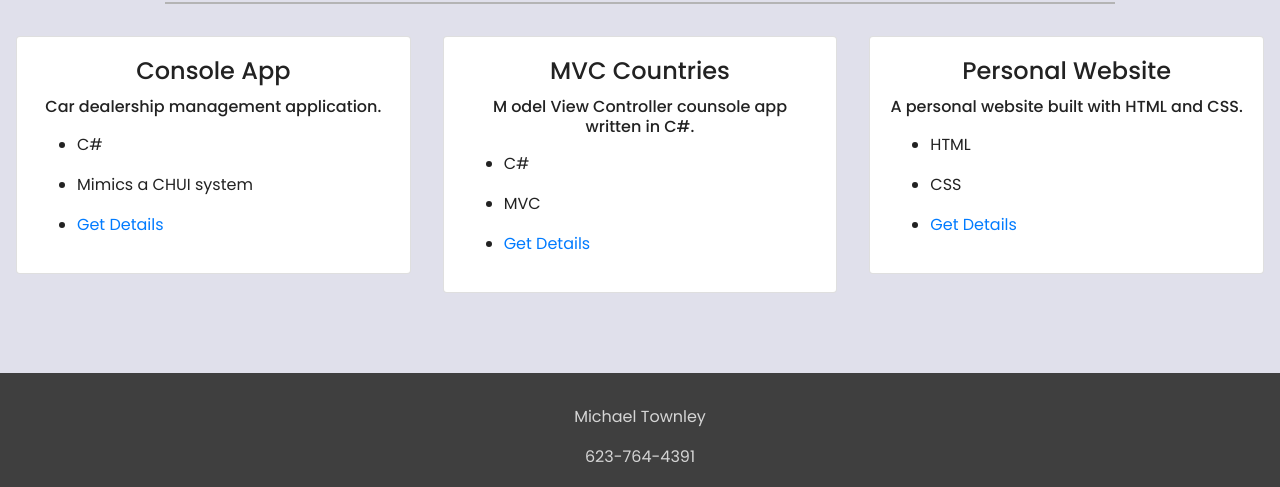
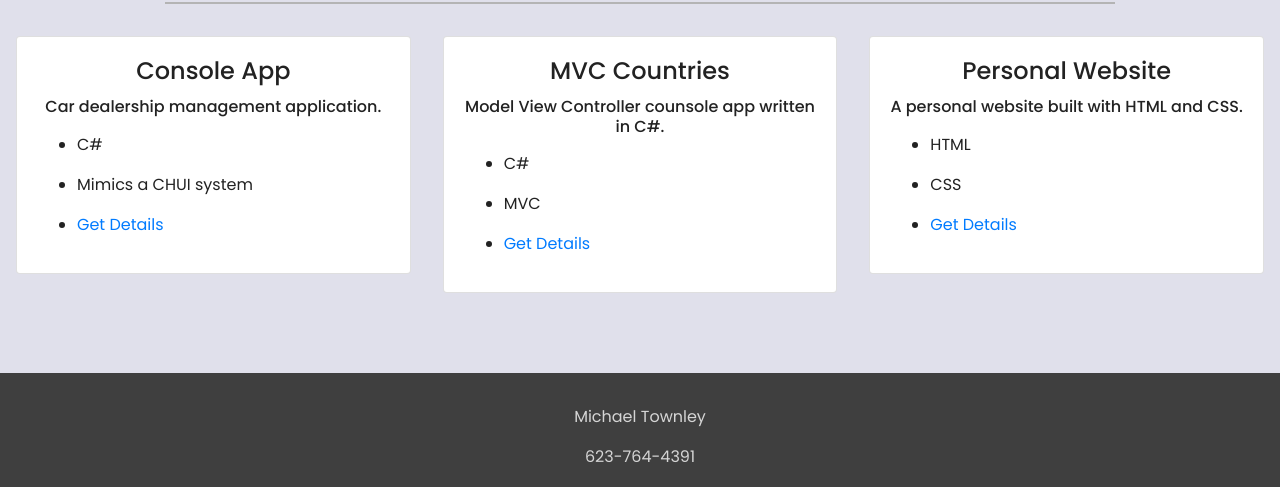
Before and after one commit to mtownleyCode/FirstPersonalWebsite, a plain HTML site: page pages/portfolio.html in a window 1280 px wide. Shown: the part 313-800 px from the top of the page. Drawn offline with nearby package versions, Linux system fonts and the light colour scheme.

Commit message:
Fixed a typo.

```diff
--- a/pages/portfolio.html
+++ b/pages/portfolio.html
@@ -82,7 +82,7 @@
 			<div class="card">
 				<div class="card-body">
 					<h4 class="card-title" style="text-align: center;">MVC Countries</h4>
-					<h6 class="card-title" style="text-align: center;">M odel View Controller counsole app written in C#.</h6>
+					<h6 class="card-title" style="text-align: center;">Model View Controller counsole app written in C#.</h6>
 					<p class="card-text">
 						<ul>
 							<li>
```
